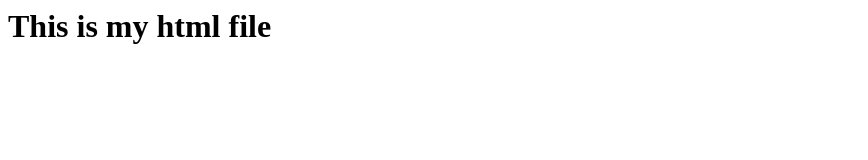
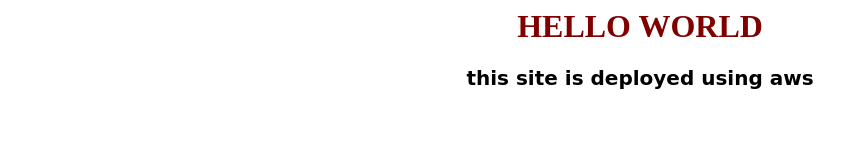
Before and after one commit to aarthiyajam/daylight, a plain HTML site: page index.html in a window 1280 px wide. Shown: the whole page, without its empty margins (0-868 px from the left). Drawn offline with Linux system fonts and the light colour scheme.

Commit message:
Update index.html

```diff
--- a/index.html
+++ b/index.html
@@ -1,9 +1,25 @@
 <html>
-  <head>
-    <title>Hello world</title>
-  </head>
-  <body>
-  <body style="background-colour:cyan;">
-    <h1>This is my html file</h1>
-  </body>
+<head>
+<title>Hello world program</title>
+</head>
+  <style>
+body {
+  background-color:rosegold;
+}
+
+h1 {
+  color:maroon;
+  text-align: center;
+}
+
+h2 {
+  font-family: cursive;
+  font-size: 20px;
+  text-align: center;
+}
+</style>
+<body>
+<h1>HELLO WORLD</h1>
+<h2> this site is deployed using aws </h2>
+</body>
 </html>
```
